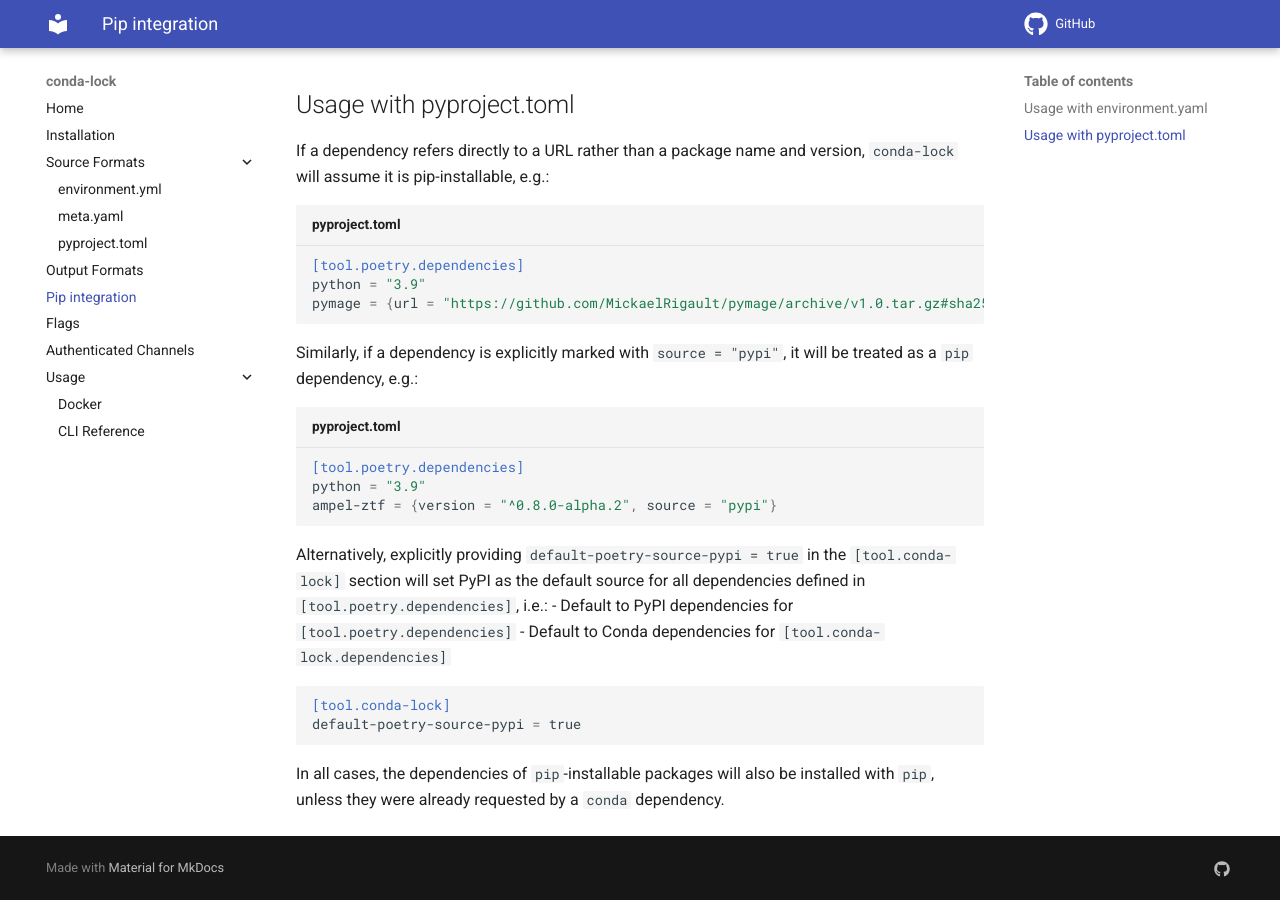
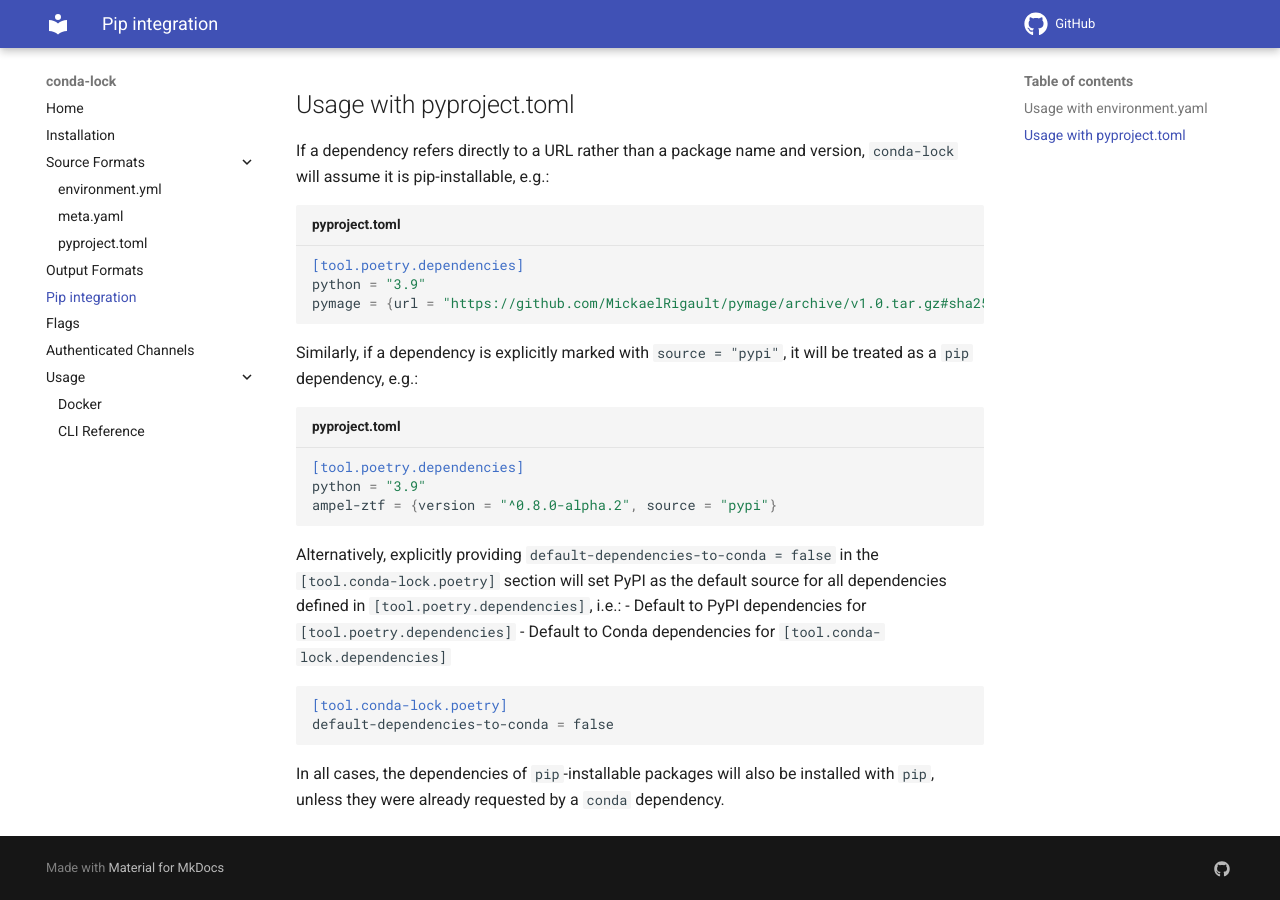
Before and after one commit to conda/conda-lock, an MkDocs documentation site: the page built from docs/pip.md, in a window 1280 px wide and 900 px high, scrolled down 697 px. Built offline with MkDocs 1.6.1 and Material for MkDocs 9.7.7, drawn with Linux system fonts in a browser that asks for light colours; comment, search, counter and statistics services are not loaded.

Commit message:
Naming / Path switch to default-dependencies-to-conda

````diff
--- a/docs/pip.md
+++ b/docs/pip.md
@@ -45,12 +45,12 @@
 ampel-ztf = {version = "^0.8.0-alpha.2", source = "pypi"}
 ```
 
-Alternatively, explicitly providing  `default-poetry-source-pypi = true` in the `[tool.conda-lock]` section will set PyPI as the default source for all dependencies defined in `[tool.poetry.dependencies]`, i.e.:
+Alternatively, explicitly providing  `default-dependencies-to-conda = false` in the `[tool.conda-lock.poetry]` section will set PyPI as the default source for all dependencies defined in `[tool.poetry.dependencies]`, i.e.:
 - Default to PyPI dependencies for `[tool.poetry.dependencies]`
 - Default to Conda dependencies for `[tool.conda-lock.dependencies]`
 ```toml
-[tool.conda-lock]
-default-poetry-source-pypi = true
+[tool.conda-lock.poetry]
+default-dependencies-to-conda = false
 ```
 
 In all cases, the dependencies of `pip`-installable packages will also be
````
Also changed, not shown: README.md (+3 -3 lines), docs/src_pyproject.md (+3 -3 lines), 2 other files.
